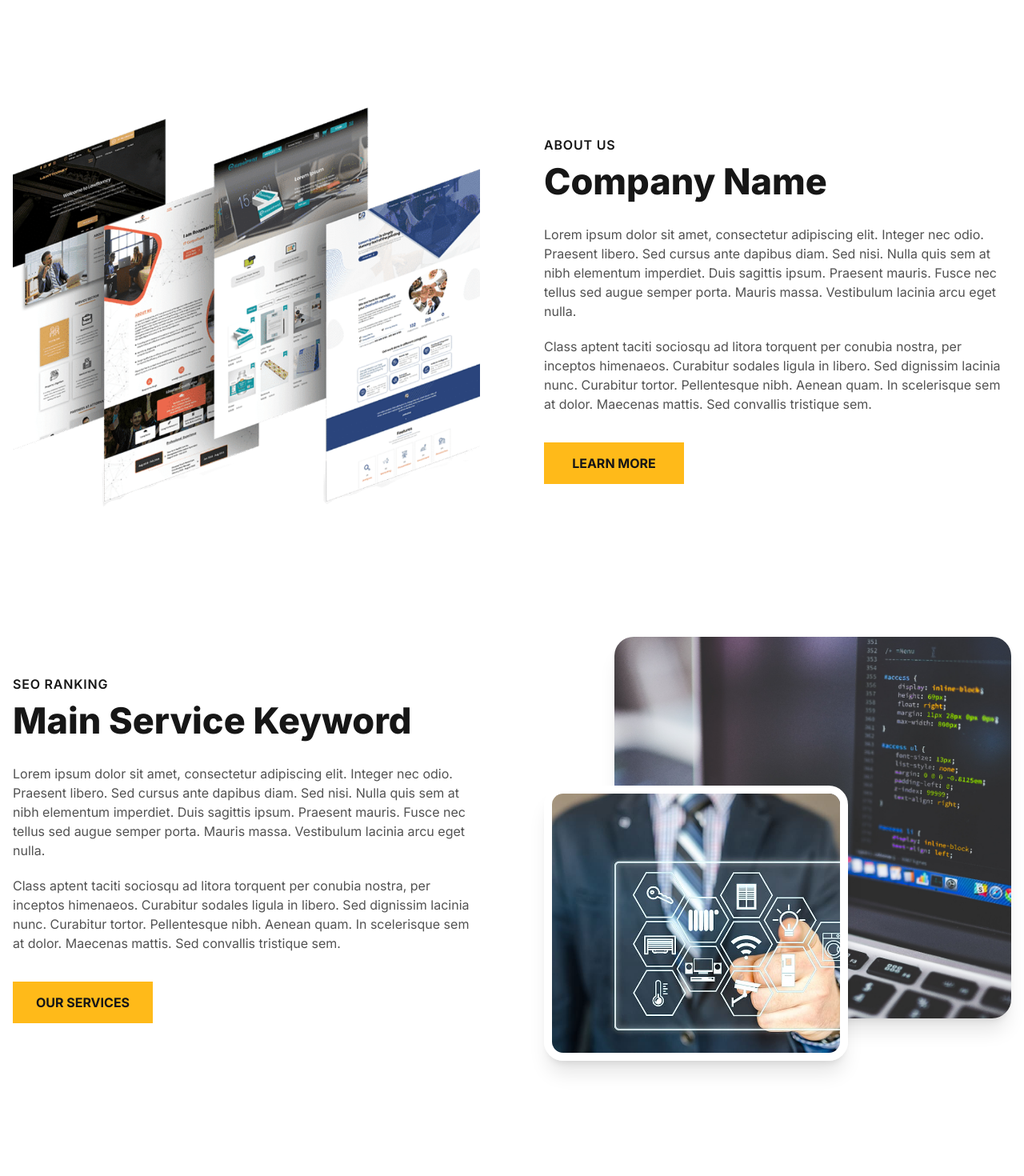
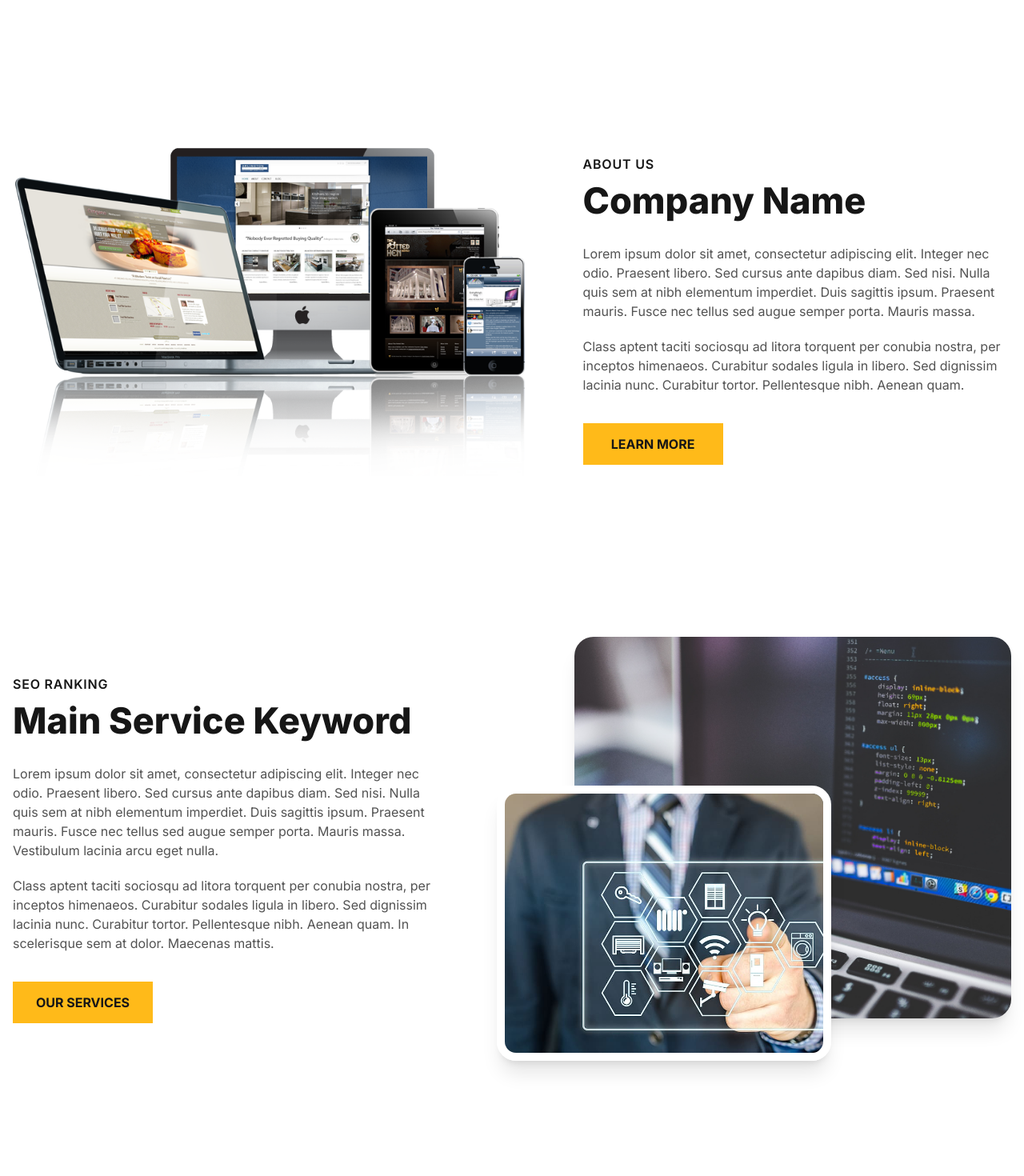
Before and after one commit to dna-projects/web-design-template, a Next.js app: page / in a window 1280 px wide. Shown: the part 1240-2710 px from the top of the page at 80% size. Built offline with nearby package versions, Linux system fonts and the light colour scheme.

Commit message:
Update images for About section on Home page.

```diff
--- a/app/about/page.tsx
+++ b/app/about/page.tsx
@@ -5,7 +5,7 @@ export default function About() {
     return (
         <>
             <main className='flex flex-col text-[#161616]'>
-                <div className='flex flex-col self-center px-4 py-16 max-w-screen-xl lg:pt-24 lg:pb-36'>
+                <div className='flex flex-col self-center px-4 py-16 max-w-screen-xl lg:pt-28 lg:pb-36'>
 
                     {/* About section */}
                     <div className='flex flex-col gap-12 lg:flex-row lg:gap-16 xl:gap-24 2xl:px-0'>
--- a/app/page.tsx
+++ b/app/page.tsx
@@ -86,22 +86,22 @@ export default function Home() {
           <div className='flex flex-col self-center gap-32 px-4 py-16 max-w-screen-xl lg:gap-36 lg:py-36'>
 
             {/* About section */}
-            <div className='flex flex-col mx-auto gap-12 lg:flex-row 2xl:px-0 xl:gap-20'>
-              <div className='self-center max-w-[550px] lg:max-w-[650px] lg:h-[530px] lg:w-1/2'>
+            <div className='flex flex-col mx-auto gap-12 lg:flex-row 2xl:px-0 xl:gap-[70px]'>
+              <div className='self-center max-w-[550px] lg:max-w-[650px] lg:h-[530px] lg:w-[60%]'>
                 <Image
-                  src='/about3.png'
+                  src='/about6.png'
                   alt=''
                   width={1920}
                   height={1920}
                   priority={true}
-                  className='self-center object-cover w-full h-full max-h-[420px] rounded-3xl lg:max-h-full'
+                  className='self-center object-contain w-full h-full max-h-[420px] rounded-3xl lg:max-h-full'
                 />
               </div>
               <div className='flex flex-col self-center max-w-[550px] lg:w-1/2 lg:max-w-none'>
                 <div className='font-semibold tracking-wider'>ABOUT US</div>
                 <h2 className='text-[33px] font-extrabold xl:text-[45px]'>Company Name</h2>
-                <p className='text-neutral-600 mt-5'>Lorem ipsum dolor sit amet, consectetur adipiscing elit. Integer nec odio. Praesent libero. Sed cursus ante dapibus diam. Sed nisi. Nulla quis sem at nibh elementum imperdiet. Duis sagittis ipsum. Praesent mauris. Fusce nec tellus sed augue semper porta. Mauris massa. Vestibulum lacinia arcu eget nulla.</p>
-                <p className='text-neutral-600 mt-5'>Class aptent taciti sociosqu ad litora torquent per conubia nostra, per inceptos himenaeos. Curabitur sodales ligula in libero. Sed dignissim lacinia nunc. Curabitur tortor. Pellentesque nibh. Aenean quam. In scelerisque sem at dolor. Maecenas mattis. Sed convallis tristique sem.</p>
+                <p className='text-neutral-600 mt-5'>Lorem ipsum dolor sit amet, consectetur adipiscing elit. Integer nec odio. Praesent libero. Sed cursus ante dapibus diam. Sed nisi. Nulla quis sem at nibh elementum imperdiet. Duis sagittis ipsum. Praesent mauris. Fusce nec tellus sed augue semper porta. Mauris massa.</p>
+                <p className='text-neutral-600 mt-5'>Class aptent taciti sociosqu ad litora torquent per conubia nostra, per inceptos himenaeos. Curabitur sodales ligula in libero. Sed dignissim lacinia nunc. Curabitur tortor. Pellentesque nibh. Aenean quam.</p>
                 <Link href='/about' className='w-[175px]'>
                   <button className='border-2 border-primary bg-primary font-bold w-full mt-9 py-3 hover:bg-white hover:border-primary duration-200'>LEARN MORE</button>
                 </Link>
@@ -109,12 +109,12 @@ export default function Home() {
             </div>
 
             {/* Detail about a service */}
-            <div className='flex flex-col-reverse mx-auto gap-12 lg:flex-row 2xl:px-0 xl:gap-20'>
+            <div className='flex flex-col-reverse mx-auto gap-12 lg:flex-row 2xl:px-0 xl:gap-[70px]'>
               <div className='flex flex-col self-center max-w-[550px] lg:w-1/2 lg:max-w-none'>
                 <div className='font-semibold tracking-wider'>SEO RANKING</div>
                 <h2 className='text-[33px] font-extrabold xl:text-[45px]'>Main Service Keyword</h2>
                 <p className='text-neutral-600 mt-5'>Lorem ipsum dolor sit amet, consectetur adipiscing elit. Integer nec odio. Praesent libero. Sed cursus ante dapibus diam. Sed nisi. Nulla quis sem at nibh elementum imperdiet. Duis sagittis ipsum. Praesent mauris. Fusce nec tellus sed augue semper porta. Mauris massa. Vestibulum lacinia arcu eget nulla.</p>
-                <p className='text-neutral-600 mt-5'>Class aptent taciti sociosqu ad litora torquent per conubia nostra, per inceptos himenaeos. Curabitur sodales ligula in libero. Sed dignissim lacinia nunc. Curabitur tortor. Pellentesque nibh. Aenean quam. In scelerisque sem at dolor. Maecenas mattis. Sed convallis tristique sem.</p>
+                <p className='text-neutral-600 mt-5'>Class aptent taciti sociosqu ad litora torquent per conubia nostra, per inceptos himenaeos. Curabitur sodales ligula in libero. Sed dignissim lacinia nunc. Curabitur tortor. Pellentesque nibh. Aenean quam. In scelerisque sem at dolor. Maecenas mattis.</p>
                 <Link href='/about' className='w-[175px]'>
                   <button className='border-2 border-primary bg-primary font-bold w-full mt-9 py-3 hover:bg-white hover:border-primary duration-200'>OUR SERVICES</button>
                 </Link>
--- a/app/services/page.tsx
+++ b/app/services/page.tsx
@@ -7,7 +7,7 @@ export default function Services() {
     return (
         <>
             <main className='flex flex-col text-[#161616]'>
-                <div className='flex flex-col self-center px-4 py-16 max-w-screen-xl lg:pt-24 lg:pb-36'>
+                <div className='flex flex-col self-center px-4 py-16 max-w-screen-xl lg:pt-28 lg:pb-36'>
 
                     {/* Detail about a service */}
                     <div className='flex flex-col-reverse gap-12 lg:flex-row lg:gap-16 xl:gap-24 2xl:px-0'>
--- a/components/LayeredImages.tsx
+++ b/components/LayeredImages.tsx
@@ -9,7 +9,7 @@ import Image from 'next/image'
 export default function LayeredImages() {
     return (
         <>
-            <div className='self-center relative max-w-[550px] w-full h-[420px] lg:max-w-[650px] lg:h-[530px] lg:w-1/2'>
+            <div className='self-center relative max-w-[550px] w-full h-[420px] lg:max-w-[650px] lg:h-[530px] lg:w-[60%]'>
                 <Image
                     src='/home-service-bottom.jpg'
                     alt=''
--- a/components/ServiceCardFull.tsx
+++ b/components/ServiceCardFull.tsx
@@ -20,7 +20,7 @@ export default function ServiceCardFull({ image, icon, title, content }: Service
                         width={1000}
                         height={1000}
                         priority={true}
-                        className='self-center object-cover rounded-t-md w-full h-1/3 lg:h-full lg:w-2/5 lg:rounded-l-md'
+                        className='self-center object-cover rounded-t-md w-full h-1/3 lg:h-full lg:w-2/5 lg:rounded-l-md lg:rounded-tr-none'
                     />
 
                 {/* Service content */}
```
Also changed, not shown: public/about5.png (added), public/about6.png (added).
